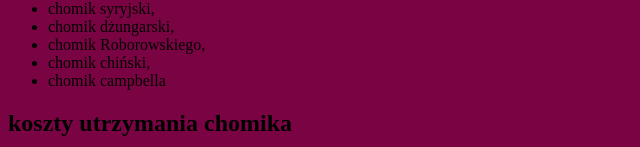
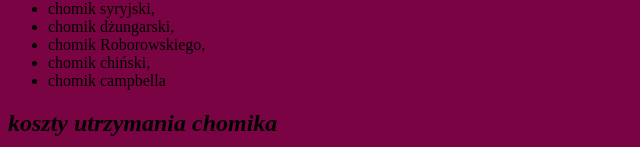
Before and after one commit to nacia45/nacia45.github.io, a plain HTML site: page index.html in a window 1280 px wide. Shown: the part 653-800 px from the top of the page, 0-640 px from the left. Drawn offline with Linux system fonts and the light colour scheme.

Commit message:
Update index.html

```diff
--- a/index.html
+++ b/index.html
@@ -41,7 +41,7 @@ Pojęcie rasy powstaje, kiedy grupa osobników należących do tego samego gatun
         <li>chomik chiński,</li>
         <li>chomik campbella</li>
         </ul>
-         <h2 id="koszty"> koszty utrzymania chomika</h2>
+         <h2 id="koszty"> <em>koszty utrzymania chomika</em></h2>
             <p>Często świadomość, że chomiki nie żyją długo, a także ich korzystna cena (w zależności od gatunku od kilkunastu do maksymalnie 50 zł) prowadzą do tego, że decyzje o zakupie podejmowane są zbyt pochopnie. Należy uwzględnić jeszcze nakład pracy, koszty wyposażania podstawowego oraz stałe wydatki na karmy i ściółkę, a także ewentualne dodatkowe koszty wizyt u weterynarza. Odpowiednia klatka dla chomika z podstawowym wyposażaniem kosztuje od 100 do nawet 600 zł, do tego należy doliczyć regularne koszty pokarmu i ściółki, do 20 zł miesięcznie. Jeśli chcesz długo cieszyć się towarzystwem swojego chomika, unikaj zakupów po okazyjnych cenach w Internecie czy w podejrzanych sklepach zoologicznych u niebudzących zaufania handlarzy. Niestety częste jest nierozważne krzyżowanie i rozmnażanie chomików, na które jest spory popyt, przez co dziedziczą one poważne choroby. Kupuj najlepiej w sklepie stacjonarnym i przed zakupem koniecznie dowiedz się z jakiej hodowli pochodzi zwierzę. Dobrze, gdyby pochodziło z pobliskiej hodowli, z której trafia wprost do sprzedaży w sklepie.</p>
         <img src="https://www.zooplus.pl/magazyn/wp-content/uploads/2018/08/Chomik.jpg" alt="chomiki" width="250">
         <h2 id="budowa"> budowa chomika</h2>
```
